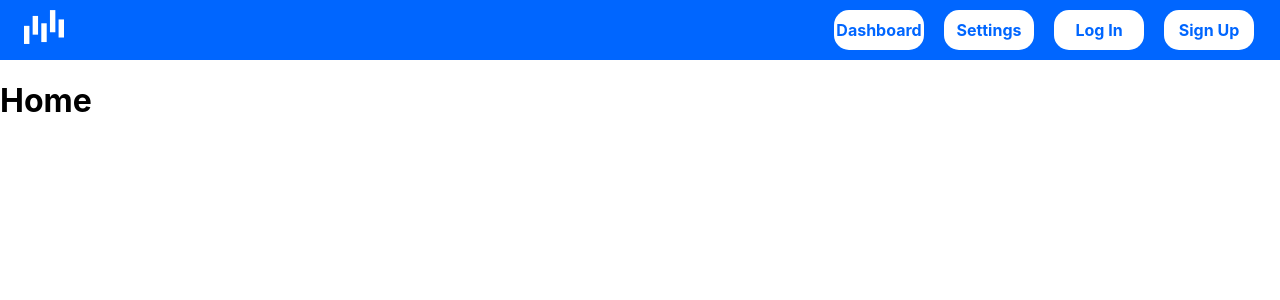
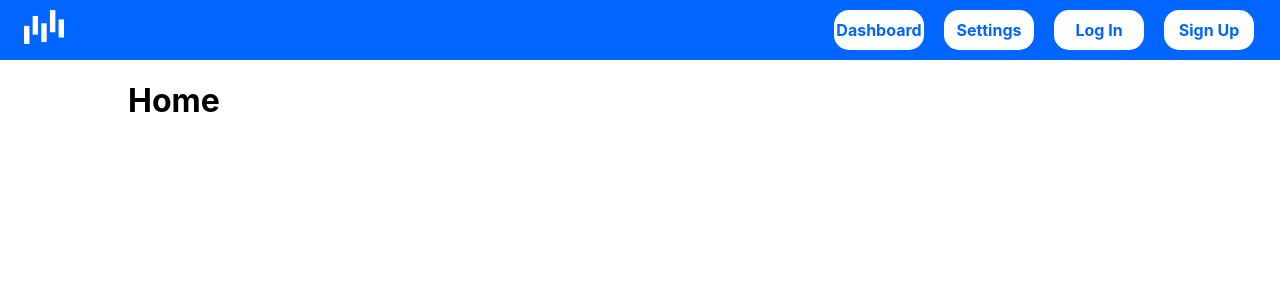
Before and after one commit to mobrien13/paper-trader, a React (Create React App) app in the folder paper-trader/: page / in a window 1280 px wide. Shown: the top 300 px of the page. Built offline with nearby package versions, Linux system fonts and the light colour scheme.

Commit message:
Minor Changes to Styling of Previous Comit

```diff
--- a/paper-trader/src/App.js
+++ b/paper-trader/src/App.js
@@ -15,8 +15,11 @@ function App() {
       <Link to='signup' className='nav-link'><Button text = "Sign Up" /></Link>
     </Navbar>
 
-    {/*Views is the container for all site content*/}
-    <Views/>
+    {/*Views is the container for all site content.
+    The container div gives the Views a 10% padding on the left and right sides*/}
+    <div className='container'>
+      <Views/>
+    </div>
 
   </BrowserRouter>
   );
--- a/paper-trader/src/index.css
+++ b/paper-trader/src/index.css
@@ -5,7 +5,12 @@ body {
       sans-serif;
     -webkit-font-smoothing: antialiased;
     -moz-osx-font-smoothing: grayscale;
-  }
+}
+
+.container{
+  padding-left:10%;
+  padding-right:10%;
+}
 
 code {
     font-family: source-code-pro, Menlo, Monaco, Consolas, 'Courier New',monospace;
```
Also changed, not shown: paper-trader/src/Components/Button/Button.css (line endings or trailing spaces).
